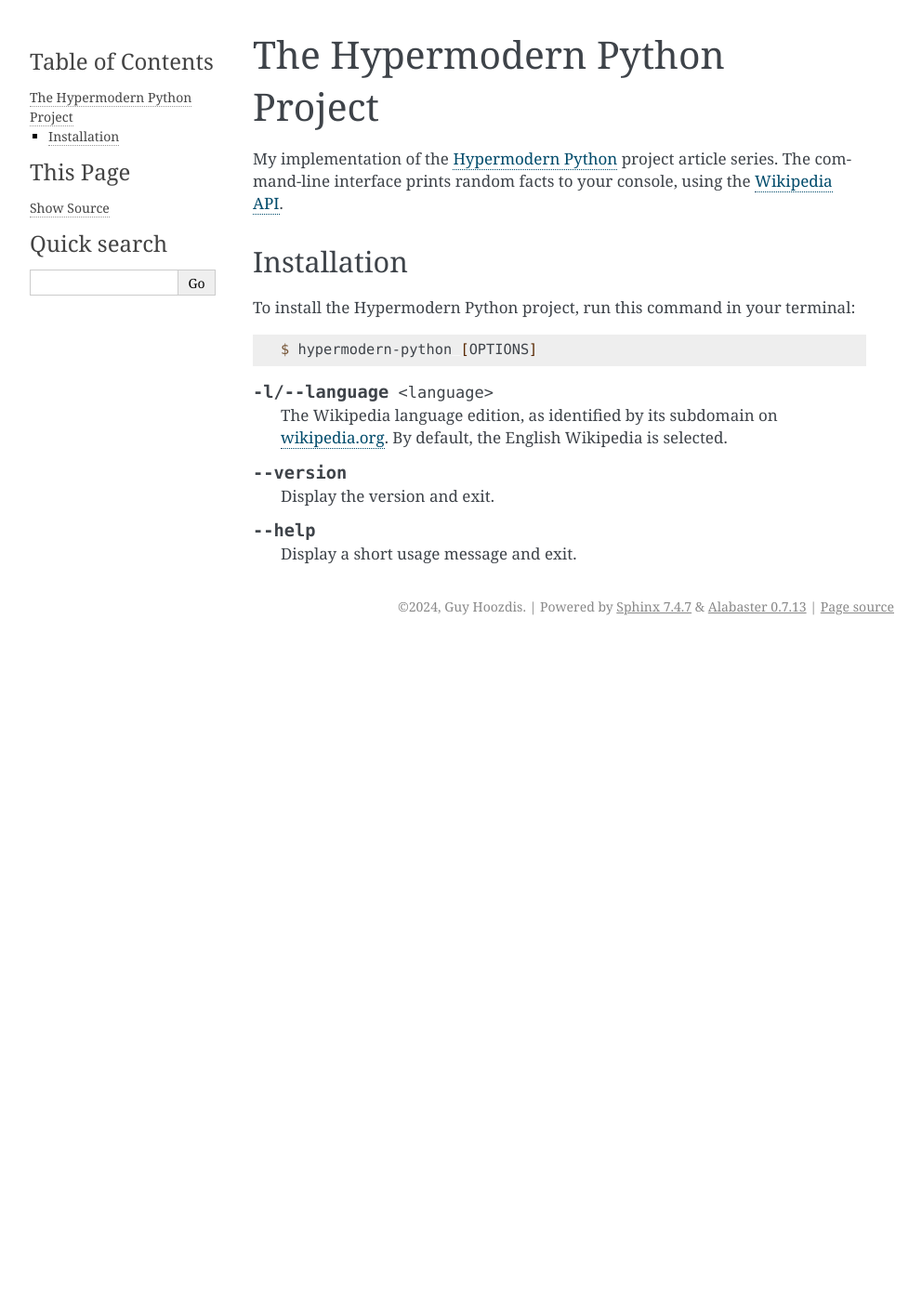
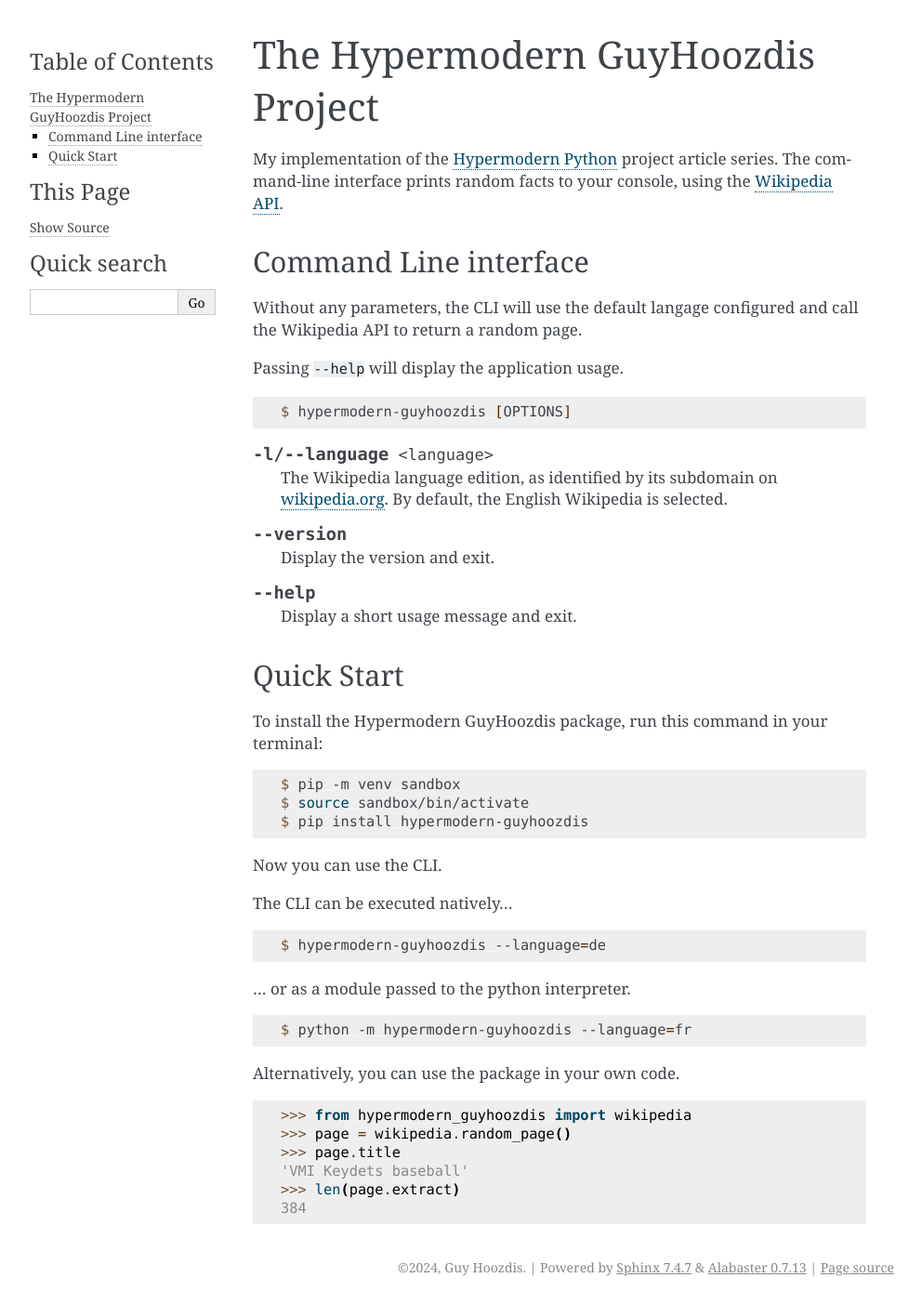
Before and after one commit to GuyHoozdis/hypermodern-python, a Sphinx documentation site: the page built from docs/index.rst, in a window 1280 px wide. Shown: the whole page at 93% size, without its empty margins (148-1140 px from the left). Built offline with Sphinx 7.4.7, drawn with Linux system fonts in a browser that asks for light colours; before the commit the page ends 900 px from its top, so only the background shows below that.

Commit message:
Messing around with the doc content

```diff
--- a/docs/index.rst
+++ b/docs/index.rst
@@ -1,5 +1,5 @@
-The Hypermodern Python Project
-==============================
+The Hypermodern GuyHoozdis Project
+==================================
 
 .. toctree::
    :hidden:
@@ -15,15 +15,19 @@
 The command-line interface prints random facts to your console,
 using the `Wikipedia API <https://en.wikipedia.org/api/rest_v1/#/>`_.
 
-Installation
-------------
 
-To install the Hypermodern Python project,
-run this command in your terminal:
+Command Line interface
+----------------------
+
+Without any parameters,
+the CLI will use the default langage configured
+and call the Wikipedia API to return a random page.
+
+Passing ``--help`` will display the application usage.
 
 .. code-block:: console
 
-   $ hypermodern-python [OPTIONS]
+   $ hypermodern-guyhoozdis [OPTIONS]
 
 .. option:: -l/--language <language>
 
@@ -39,3 +43,45 @@
 .. option:: --help
 
    Display a short usage message and exit.
+
+
+Quick Start
+-----------
+
+To install the Hypermodern GuyHoozdis package,
+run this command in your terminal:
+
+.. code-block:: console
+
+   $ pip -m venv sandbox
+   $ source sandbox/bin/activate
+   $ pip install hypermodern-guyhoozdis
+
+
+Now you can use the CLI.
+
+
+The CLI can be executed natively...
+
+.. code-block:: console
+
+   $ hypermodern-guyhoozdis --language=de
+
+
+... or as a module passed to the python interpreter.
+
+.. code-block:: console
+
+   $ python -m hypermodern-guyhoozdis --language=fr
+
+
+Alternatively, you can use the package in your own code.
+
+.. code-block:: python
+
+   >>> from hypermodern_guyhoozdis import wikipedia
+   >>> page = wikipedia.random_page()
+   >>> page.title
+   'VMI Keydets baseball'
+   >>> len(page.extract)
+   384
```
Also changed, not shown: pyproject.toml (+7 -1 lines), 3 other files.
